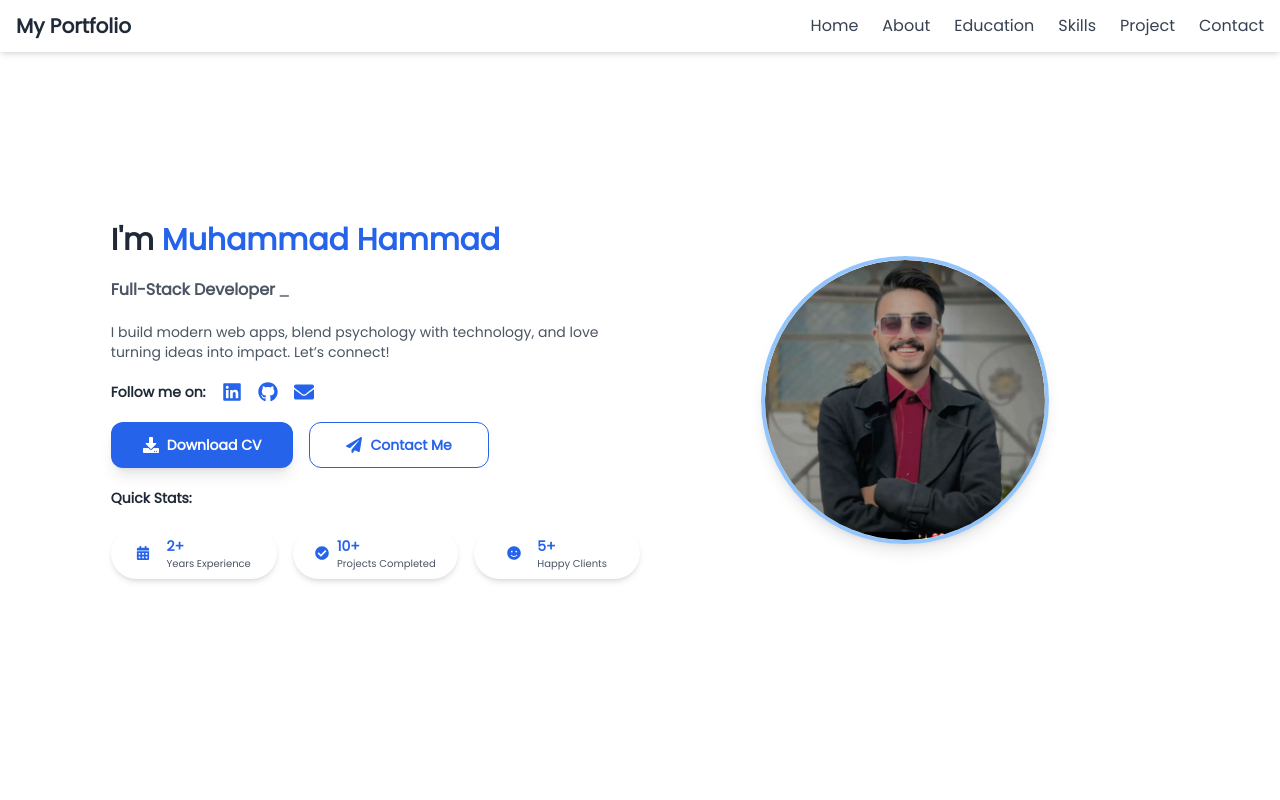
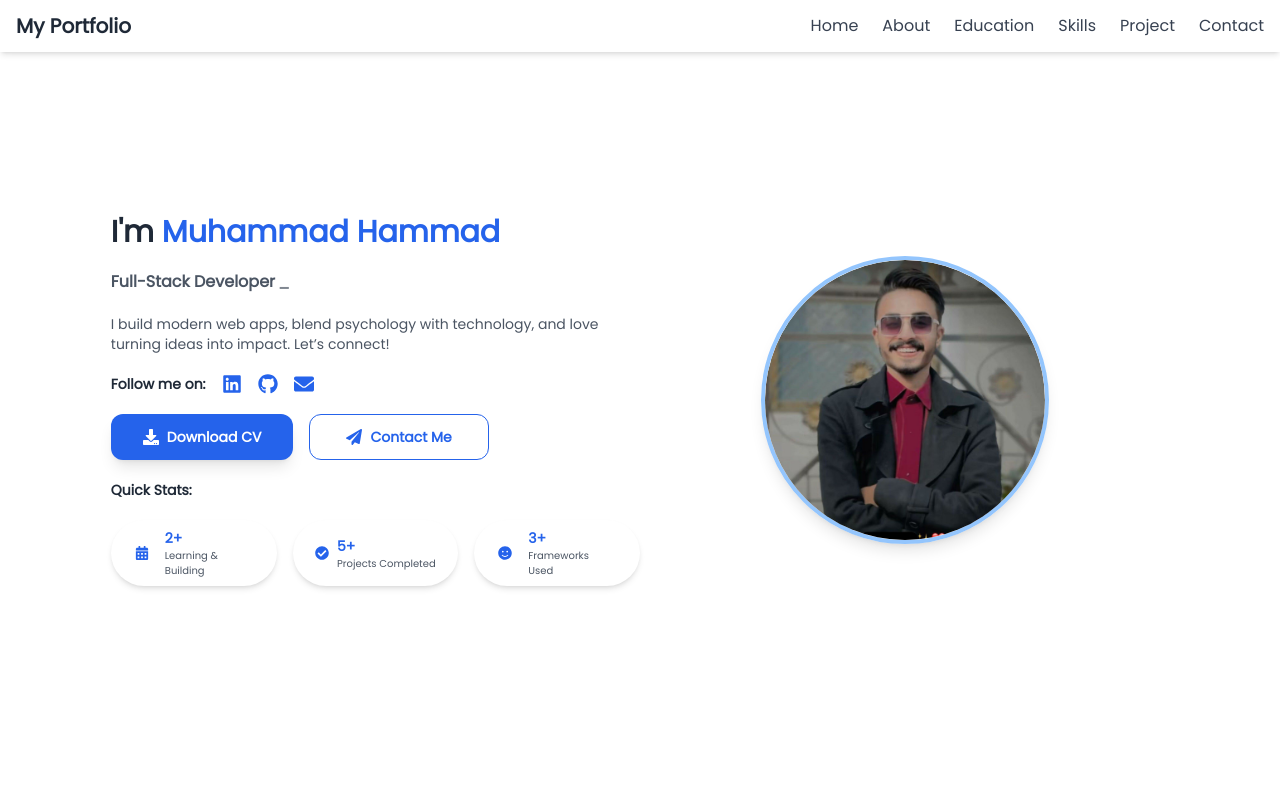
Before and after one commit to HameyDev/portfolio, a React (Create React App) app: page / in a window 1280 px wide. Shown: the top 800 px of the page. Built offline with nearby package versions, Linux system fonts and the light colour scheme.

Commit message:
Update Hero.jsx

```diff
--- a/src/components/Hero.jsx
+++ b/src/components/Hero.jsx
@@ -93,7 +93,7 @@ export default function Hero({ contactRef }) {
                         </div>
                         <div>
                             <p className="text-sm font-bold text-blue-600">2+</p>
-                            <p className="text-gray-600 text-[10px]">Years Experience</p>
+                            <p className="text-gray-600 text-[10px]">Learning & Building</p>
                         </div>
                     </div>
 
@@ -103,7 +103,7 @@ export default function Hero({ contactRef }) {
                             <FaCheckCircle />
                         </div>
                         <div>
-                            <p className="text-sm font-bold text-blue-600">10+</p>
+                            <p className="text-sm font-bold text-blue-600">5+</p>
                             <p className="text-gray-600 text-[10px]">Projects Completed</p>
                         </div>
                     </div>
@@ -114,8 +114,8 @@ export default function Hero({ contactRef }) {
                             <FaSmile />
                         </div>
                         <div>
-                            <p className="text-sm font-bold text-blue-600">5+</p>
-                            <p className="text-gray-600 text-[10px]">Happy Clients</p>
+                            <p className="text-sm font-bold text-blue-600">3+</p>
+                            <p className="text-gray-600 text-[10px]">Frameworks Used</p>
                         </div>
                     </div>
                 </div>
```
